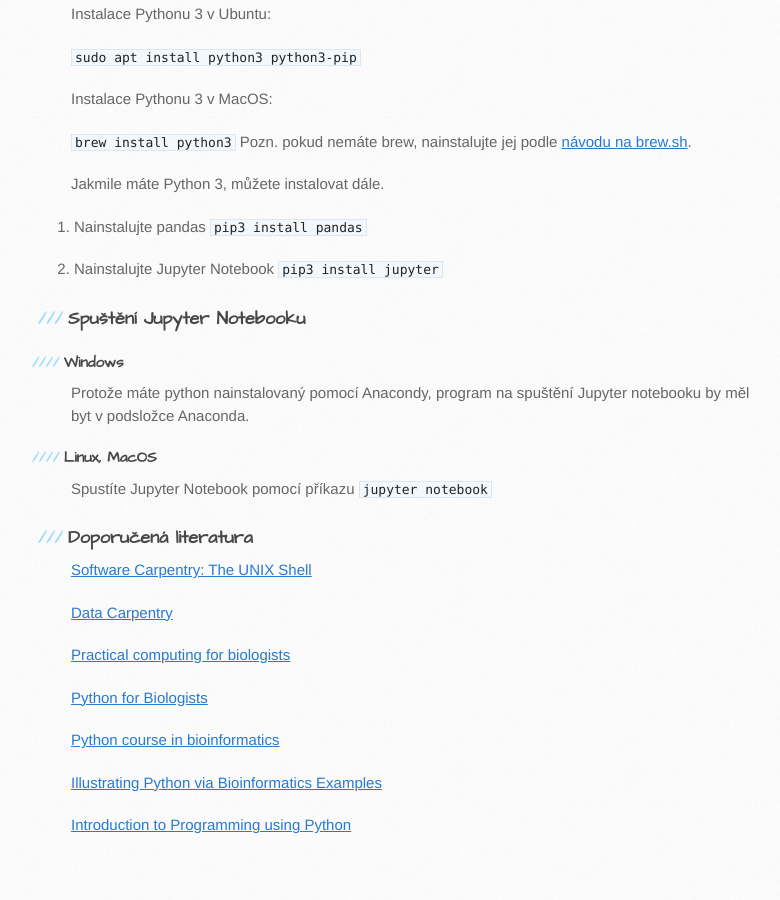
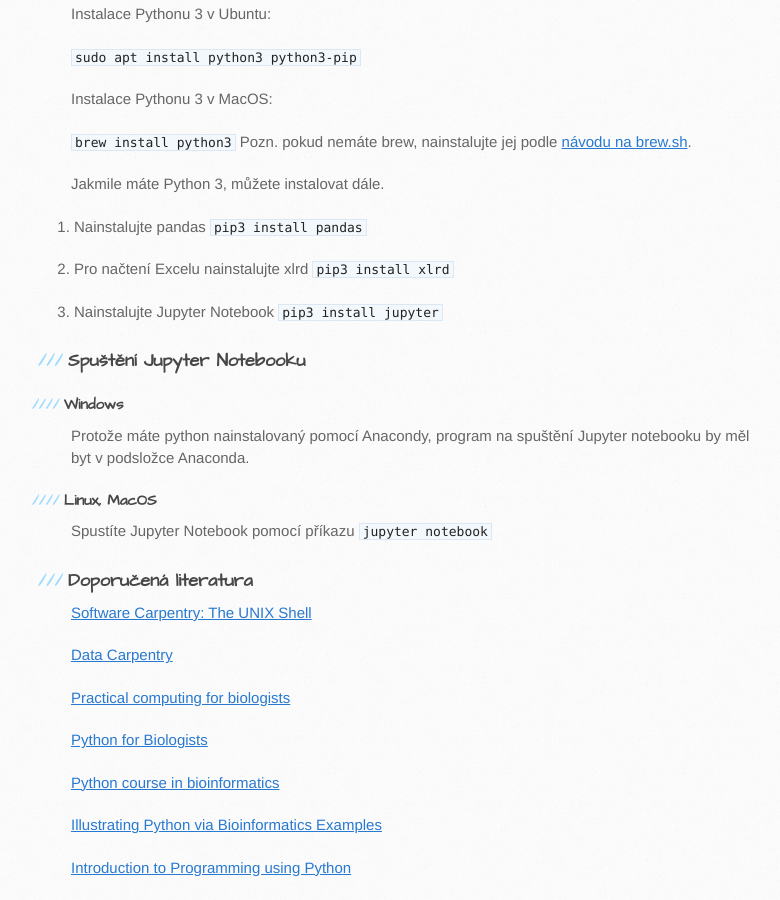
Before and after one commit to anastazie/intro_python_biol, a Jekyll site: the page built from index.md, in a window 1280 px wide and 900 px high, scrolled down 1920 px. Shown: the whole window, without its empty margins (99-879 px from the left). Built offline with Jekyll 4.4.1, drawn with Linux system fonts in a browser that asks for light colours; our own code applies the rules of GitHub Pages for plain Markdown files; before the commit the page ends 2799 px from its top, so only the background shows below that.

Commit message:
Update index.md

```diff
--- a/index.md
+++ b/index.md
@@ -73,7 +73,10 @@ Jakmile máte Python 3, můžete instalovat dále.
 1. Nainstalujte pandas
 `pip3 install pandas`
 
-2. Nainstalujte Jupyter Notebook
+2. Pro načtení Excelu nainstalujte xlrd
+`pip3 install xlrd`
+
+3. Nainstalujte Jupyter Notebook
 `pip3 install jupyter`
 
 ### Spuštění Jupyter Notebooku
```
